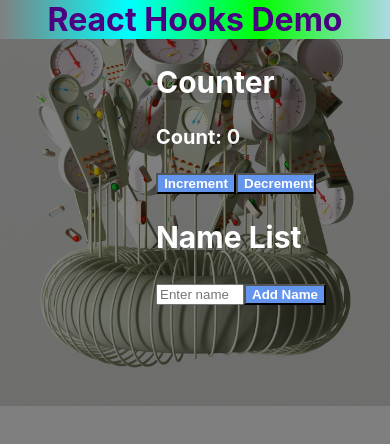
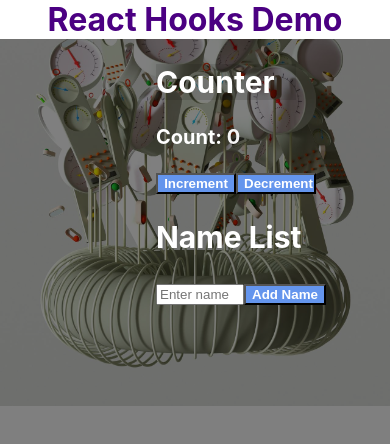
Before and after one commit to Seun0001/React_Hooks_Demonstration_App, a React (Create React App) app in the folder react-hooks-demonstration-app/: page / in a window 390 px wide. Shown: the top 444 px of the page. Built offline with nearby package versions, Linux system fonts and the light colour scheme.

Commit message:
Hooks on React Project Done

```diff
--- a/react-hooks-demonstration-app/src/Components/ReactHooks/ReactHooks.css
+++ b/react-hooks-demonstration-app/src/Components/ReactHooks/ReactHooks.css
@@ -68,6 +68,7 @@ button {
 @media screen and (max-width: 1200px) {
     h1 {
         text-align: end;
+        background: #fff;
     }
     .countList > h2 {
         color: #fff;
```
